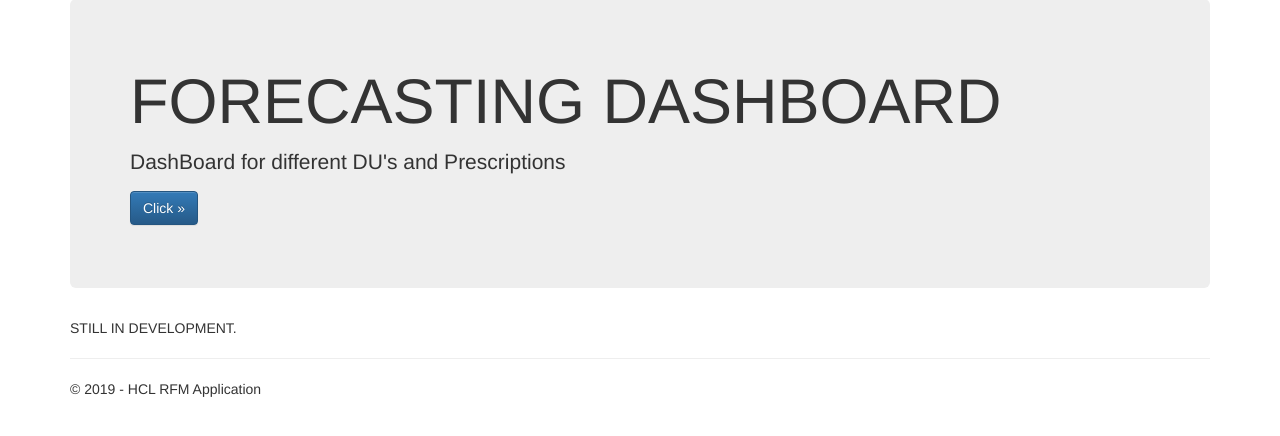
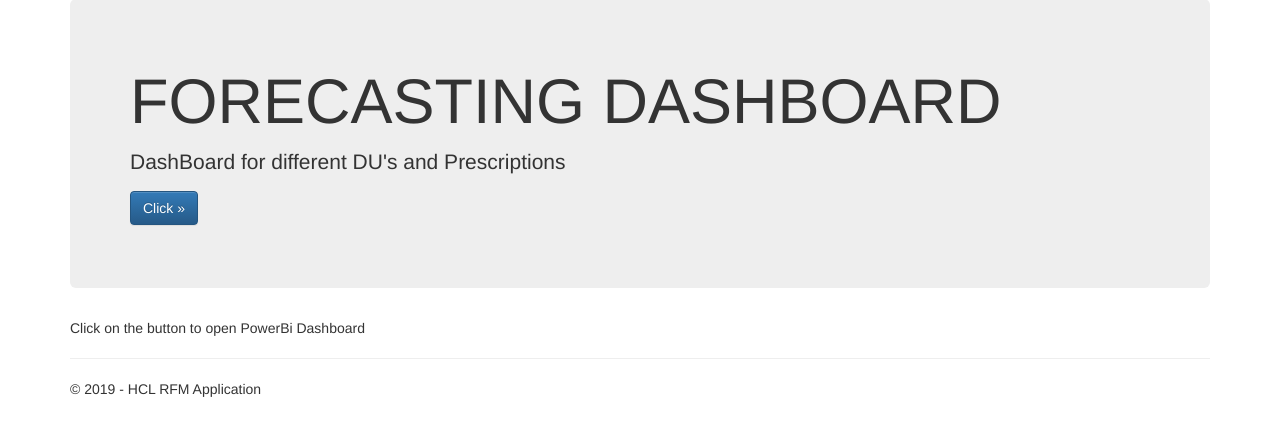
Before and after one commit to srhoit59/rfmflask, a Flask app: page /about in a window 1280 px wide. Shown: the part 110-546 px from the top of the page. Run offline with Flask 2, Linux system fonts and the light colour scheme; some libraries are stand-ins or nearby versions.

Commit message:
Add files via upload

```diff
--- a/FlaskWeb/templates/about.html
+++ b/FlaskWeb/templates/about.html
@@ -7,8 +7,8 @@
 <div class="jumbotron">
     <h1>FORECASTING DASHBOARD</h1>
     <p class="lead">DashBoard for different DU's and Prescriptions</p>
-    <p><a href="https://app.powerbi.com/view?r=eyJrIjoiMmIxMzQyOTQtODU5OS00MTFlLWE1NTMtNmMwZWI4MDA2MGQ3IiwidCI6IjE4OWRlNzM3LWM5M2EtNGY1YS04YjY4LTZmNGNhOTk0MTkxMiIsImMiOjEwfQ%3D%3D" class="btn btn-primary btn-large">Click &raquo;</a></p>
+    <p><a href="https://app.powerbi.com/view?r=eyJrIjoiZmMyMDg5MWMtNjA0Ny00Y2QzLWE4MzAtNzM3MDEwNmNjNTA5IiwidCI6IjE4OWRlNzM3LWM5M2EtNGY1YS04YjY4LTZmNGNhOTk0MTkxMiIsImMiOjEwfQ%3D%3D" class="btn btn-primary btn-large">Click &raquo;</a></p>
 </div>
-<p>STILL IN DEVELOPMENT.</p>
+<p>Click on the button to open PowerBi Dashboard</p>
 
 {% endblock %}
--- a/FlaskWeb/templates/contact.html
+++ b/FlaskWeb/templates/contact.html
@@ -17,4 +17,5 @@
     <strong>Marketing:</strong> <a href="mailto:Marketing@example.com">Marketing@example.com</a>
 </address>
 
+
 {% endblock %}
--- a/FlaskWeb/templates/index.html
+++ b/FlaskWeb/templates/index.html
@@ -13,7 +13,7 @@
         <p>
             Insights From Attrition Data,to understand the reasons behind Attrition
         </p>
-        <p><a class="btn btn-default" href="https://app.powerbi.com/view?r=eyJrIjoiMzQ0NThlZmYtNmMyMi00YjhhLTg5M2EtOTM1NDE3NWQzMzg2IiwidCI6IjE4OWRlNzM3LWM5M2EtNGY1YS04YjY4LTZmNGNhOTk0MTkxMiIsImMiOjEwfQ%3D%3D">Click &raquo;</a></p>
+        <p><a class="btn btn-default" href="https://app.powerbi.com/view?r=eyJrIjoiNzUwMmE3MzQtNTgyMS00YzVhLWI4Y2MtYTFlNWM1ZjQ0MGExIiwidCI6IjE4OWRlNzM3LWM5M2EtNGY1YS04YjY4LTZmNGNhOTk0MTkxMiIsImMiOjEwfQ%3D%3D">Click &raquo;</a></p>
     </div>
     <div class="col-md-4">
         <h2>Get more libraries</h2>
```
